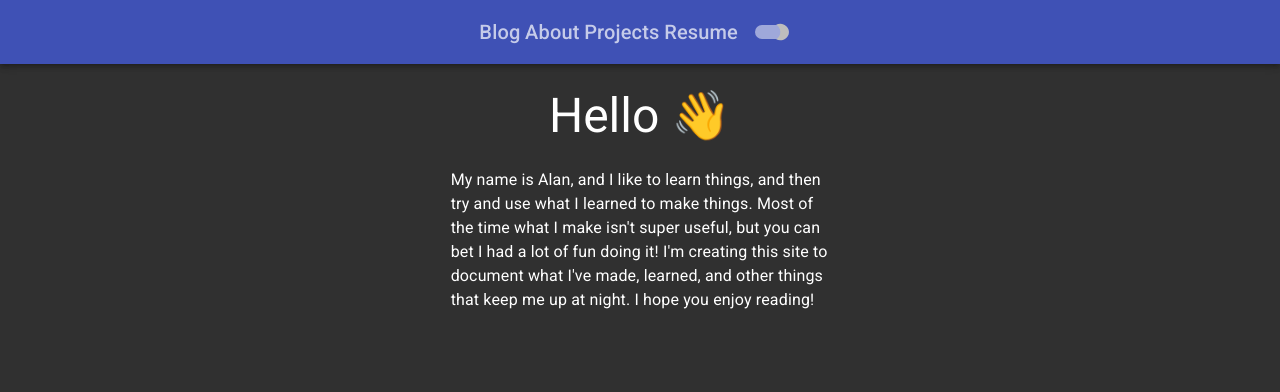
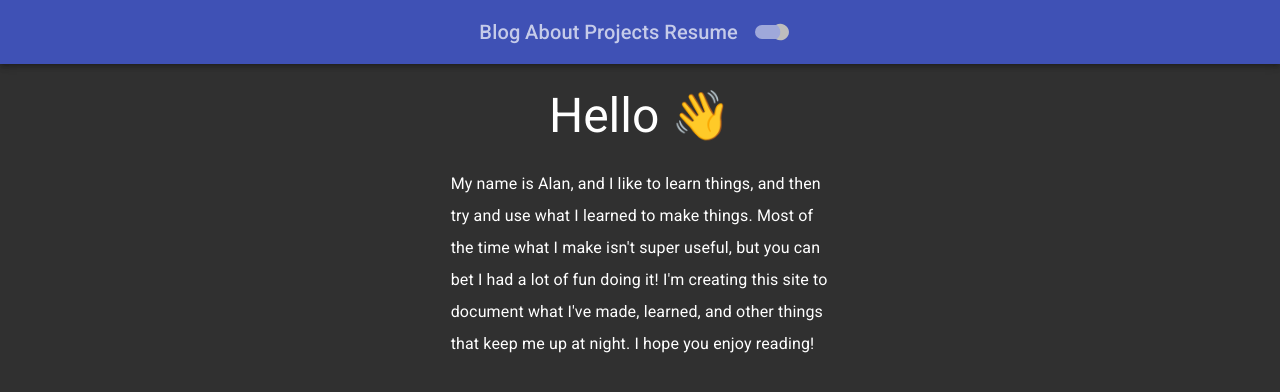
Before and after one commit to yeungalan0/site-monorepo, a Next.js app: page /about in a window 1280 px wide. Shown: the top 392 px of the page. Built offline with nearby package versions, Linux system fonts and the light colour scheme.

Commit message:
Adds line spacing for easier readability

```diff
--- a/pages/about.tsx
+++ b/pages/about.tsx
@@ -1,16 +1,21 @@
-import { Typography } from "@material-ui/core";
+import { Box, Typography } from "@material-ui/core";
 import { DefaultLayout } from "../src/layout";
+import { useStyles } from "../src/style";
 
 export default function About(): JSX.Element {
+  const classes = useStyles();
+
   return (
     <DefaultLayout head={"about"} title={"Hello 👋"}>
-      <Typography>
-        My name is Alan, and I like to learn things, and then try and use what I
-        learned to make things. Most of the time what I make isn&apos;t super
-        useful, but you can bet I had a lot of fun doing it! I&apos;m creating
-        this site to document what I&apos;ve made, learned, and other things
-        that keep me up at night. I hope you enjoy reading!
-      </Typography>
+      <Box className={classes.paragraph}>
+        <Typography>
+          My name is Alan, and I like to learn things, and then try and use what
+          I learned to make things. Most of the time what I make isn&apos;t
+          super useful, but you can bet I had a lot of fun doing it! I&apos;m
+          creating this site to document what I&apos;ve made, learned, and other
+          things that keep me up at night. I hope you enjoy reading!
+        </Typography>
+      </Box>
     </DefaultLayout>
   );
 }
--- a/pages/posts/[id].tsx
+++ b/pages/posts/[id].tsx
@@ -9,6 +9,7 @@ import Date from "../../src/blog/components/date";
 import { getAllPostIds, getPostData, PostData } from "../../src/blog/lib/posts";
 import { postStyles } from "../../src/blog/styles/styles";
 import { DefaultLayout } from "../../src/layout";
+import { useStyles } from "../../src/style";
 
 type postParam = {
   id: string;
@@ -52,6 +53,7 @@ export default function Post({
 }: {
   postData: PostData;
 }): JSX.Element {
+  const baseClasses = useStyles();
   const classes = postStyles();
 
   return (
@@ -62,6 +64,7 @@ export default function Post({
       <ReactMarkdown
         remarkPlugins={[slug, [headings, { behavior: "wrap" }], footnotes]}
         children={postData.contentMarkdown}
+        className={baseClasses.paragraph}
       />
     </DefaultLayout>
   );
--- a/src/style.ts
+++ b/src/style.ts
@@ -22,6 +22,11 @@ const useStyles = makeStyles(() => ({
     paddingLeft: theme.spacing(3),
     paddingRight: theme.spacing(3),
   },
+  paragraph: {
+    "& p": {
+      lineHeight: 2,
+    },
+  },
 }));
 
 export { useStyles };
```
Also changed, not shown: posts/todo_recommended.md (+4 -0 lines).
